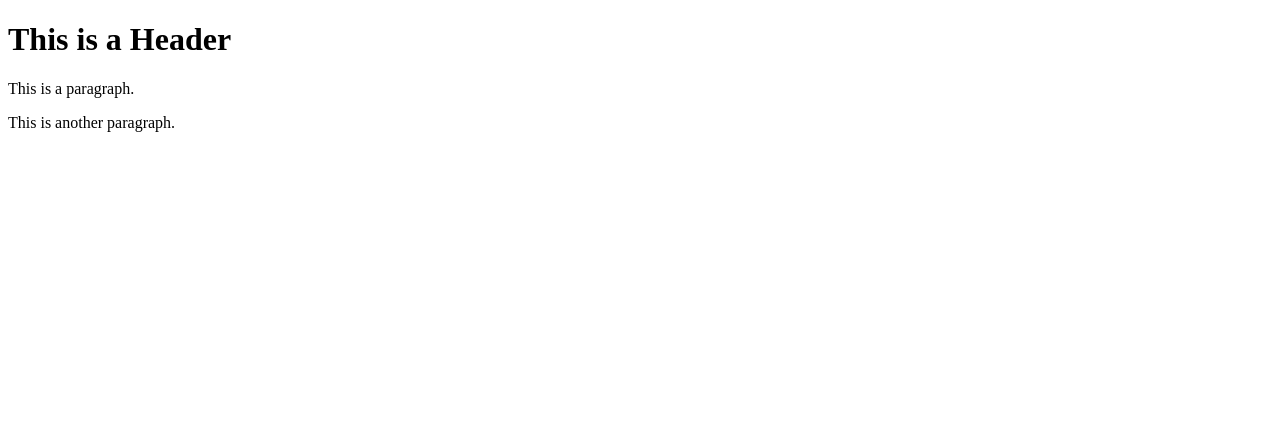
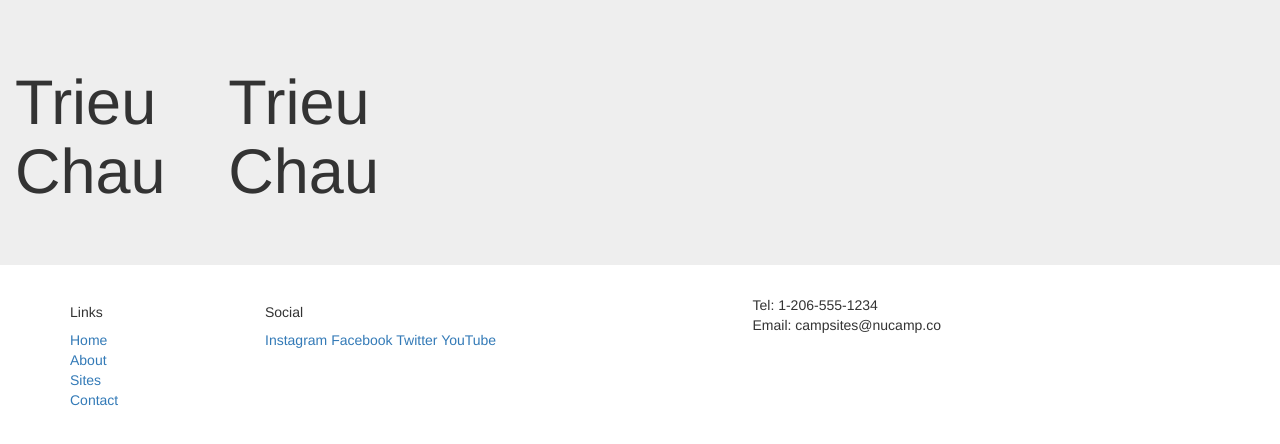
Before and after one commit to chaulee10/Trieu-Chau, a website: page index.html in a window 1280 px wide. Drawn offline with nearby package versions, Linux system fonts and the light colour scheme.

Commit message:
Bootstrap 1

```diff
--- a/index.html
+++ b/index.html
@@ -1,8 +1,65 @@
 <!DOCTYPE html>
-<html>
-    <body>
-        <h1>This is a Header</h1>
-        <p>This is a paragraph.</p>
-        <p>This is another paragraph.</p>
-    </body>
+<html lang="en">
+  <head>
+    <!-- Required meta tags always come first -->
+    <meta charset="utf-8" />
+    <meta name="viewport" content="width=device-width, initial-scale=1" />
+
+    <!-- Bootstrap CSS -->
+    <link rel="stylesheet" href="node_modules/bootstrap/dist/css/bootstrap.min.css"/>
+    <link rel="stylesheet" href="css/styles.css">
+
+    <title>Trieu Chau Restaurant</title>
+    <link rel="icon" href="logo_TC2.ico">
+
+  </head>
+
+  <body>
+    <header class="jumbotron">
+        <div class="container-fluid">
+            <div class="row">
+                <div class="col col-sm-2">
+                    <h1 class="heading1">Trieu Chau</h1>
+                </div>
+                <div class="col col-sm-2">
+                    <h1 class="heading1">Trieu Chau</h1>
+                </div>
+            </div>
+        </div>
+</header>
+
+
+
+    <footer>
+        <div class="container">
+            <div class="row">
+                <div class="col-4 col-sm-2 offset-1">
+                    <h5>Links</h5>
+                    <ul class="list-unstyled">
+                        <li><a href="#">Home</a></li>
+                        <li><a href="#">About</a></li>
+                        <li><a href="#">Sites</a></li>
+                        <li><a href="#">Contact</a></li>
+                    </ul>
+                </div>
+                <div class="col-6 col-sm-5">
+                	<h5>Social</h5>
+                    <a href="http://instagram.com/">Instagram</a>
+                    <a href="http://facebook.com/">Facebook</a>
+                    <a href="http://twitter.com/">Twitter</a>
+                    <a href="http://youtube.com/">YouTube</a>
+                </div>
+                <div class="col-sm-4">
+                    Tel: 1-206-555-1234<br />
+                    Email: campsites@nucamp.co
+                </div>
+           </div>
+        </div>
+    </footer>
+
+    <!-- jQuery must come first, then Popper.js, then the Bootstrap JavaScript plugins.-->
+    <script src="node_modules/jquery/dist/jquery.slim.min.js"></script>
+    <script src="node_modules/popper.js/dist/umd/popper.min.js"></script>
+    <script src="node_modules/bootstrap/dist/js/bootstrap.min.js"></script>
+  </body>
 </html>
```
Also changed, not shown: css/styles.css (added).
